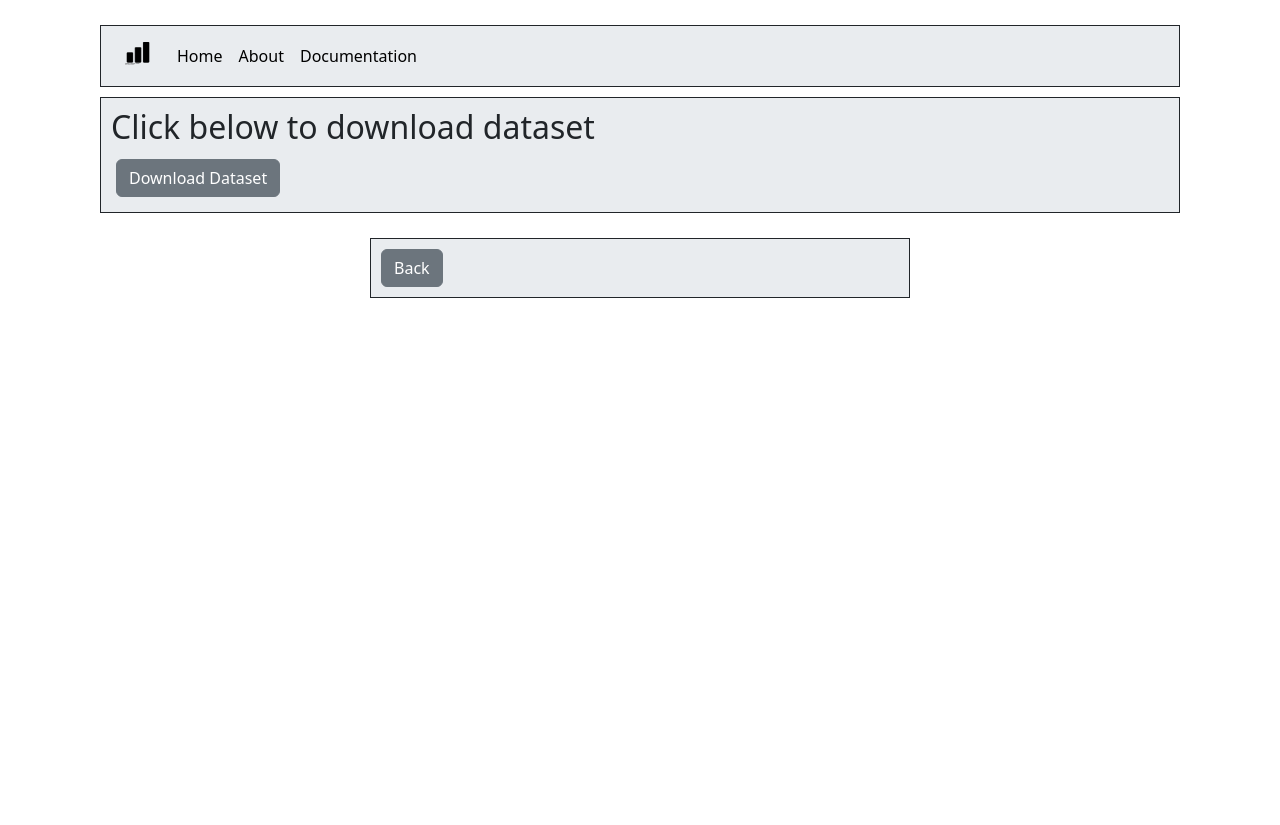
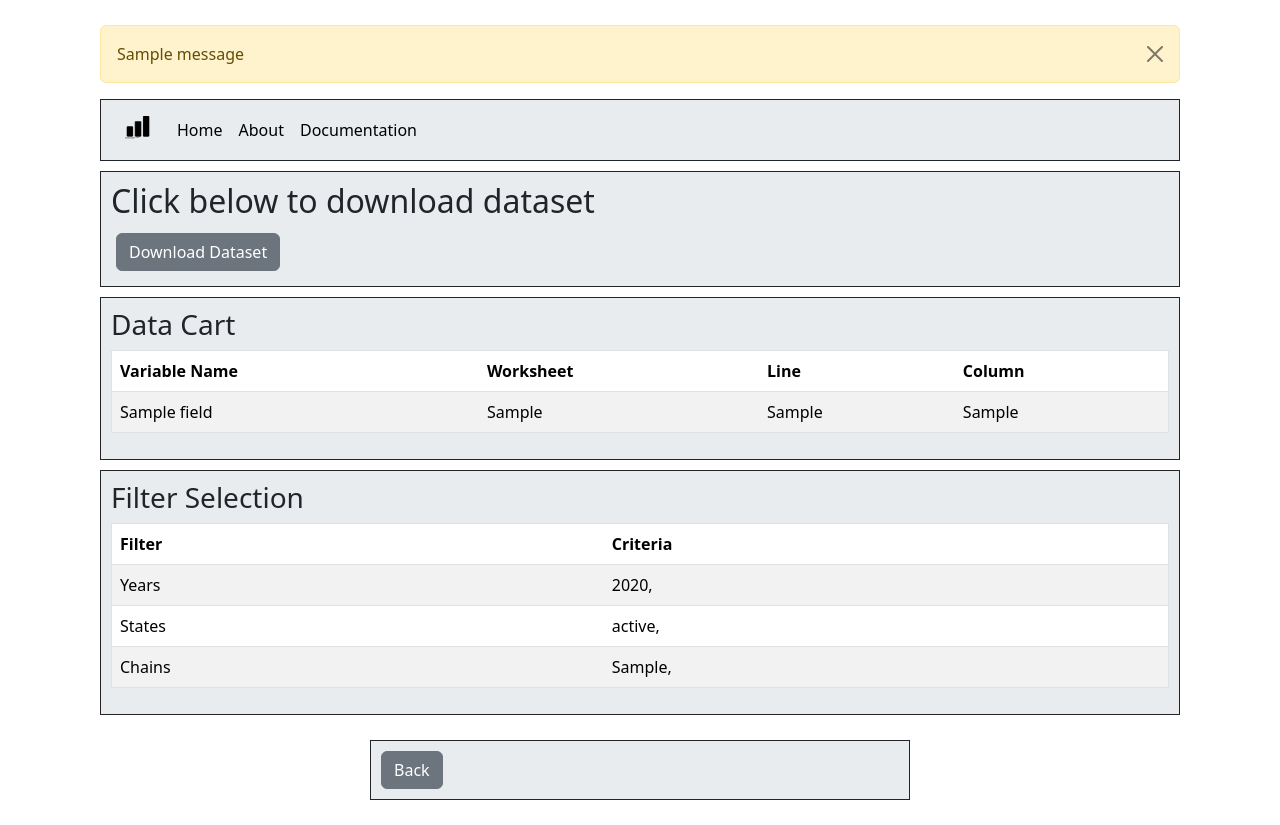
Before and after one commit to alogemann/open-hospital-data, a Flask app: page /download in a window 1280 px wide. Before the commit the page ends 298 px from the top, so only its background shows below. Run offline with Flask 3, Linux system fonts and the light colour scheme; tables that the repository leaves empty hold one stand-in row (values such as "Sample post"); one stand-in notice (Sample message) is shown; parts of the project's set-up code (start-up, migrations or seed data) failed here and were passed over.

Commit message:
added constaint and alert for dups

```diff
--- a/app_package/forms.py
+++ b/app_package/forms.py
@@ -14,7 +14,17 @@ fac_info_choices = [('medicare_id','Medicare ID'),('facility_name','Facility Nam
                     ('city','City'),('county','County'),('zip_code','Zip Code'),('state','State'),
                     ('non_for_profit','Non/For-Profit'),('dialysis_chain','Dialysis Chain')]
 
-utilization_choices = []
+utilization_choices = [('hemodialysis_treatments','Hemodialysis Treatments'),('peritoneal_treatments','Peritoneal Treatments'),
+                       ('home_hemo_treatments','Home Hemodialysis Treatments'),('home_peritoneal_treatment','Home Peritoneal Treatments'),
+                       ('total_treatments','Total Treatments'),('hemodialysis_patients','Hemodialysis Patients'),
+                       ('peritoneal_patients','Peritoneal Patients'),('home_dialysis_patients','Home Dialysis Patients'),
+                       ('transplant_received','Transplants Recieved'),('transplant_waitlist','Patients on Transplant Waitlist')]
+
+staff_choices = [('physicians','Physicians'),('registered_nurses','Registered Nurses'),
+                 ('licensed_practical_nurses','Licensed Practical Nurses'),('nurses_aides','Nurses Aides'),
+                 ('technicians','Technicians'),('social_workers','Social Workers'),('dieticians','Dieticians'),
+                 ('administrative','Administrative'),('management','Management'),('other','Other')]
+
 finance_choices = [('net_patient_revenue','Net Patient Revenue'),('operating_expenses','Operating Expenses'),
                    ('net_income_patient_services','Net Income Patient Services'),('covid_19_income','Covid-19 Income'),
                    ('other_income','Other Income'),('net_income','Net Income')]
@@ -24,6 +34,13 @@ state_choices = ['AK','AL', 'AR','AS','AZ','CA','CO','CT','DC','DE','FL','GA','G
                  ,'NJ','NM','NV','NY','OH','OK','OR','PA','PR','RI','SC','SD','TN','TX','UT','VA','VI'
                  ,'VT','WA','WI','WV','WY']
 
+chain_choices = [('DAVITA INC','DaVita Inc'),('FRESENIUS MEDICAL CARE  N.A.','Fresenius Medical Care'),
+                 ('U.S. RENAL CARE INC.','US Renal Care'),('DIALYSIS CLINIC  INC.','Dialysis Clinic Inc'),
+                 ('AMERICAN RENAL ASSOCIATES  INC.','American Renal Associates Inc'),('SATELLITE HEALTHCARE  INC.','Satellite Healthcare Inc'),
+                 ('UNIVERSITY OF UTAH','University of Utah'),('CENTERS FOR DIALYSIS CARE','Centers for Dialysis Care'),
+                 ('NORTHWEST KIDNEY CENTERS','Northwest Kidney Centers'),('WAKE FOREST UNIVERSITY','Wake Forest University'),
+                 ('DIALYZE HOLDINGS  LLC','Dialyze Holdings LLC'),('PURE LIFE RENAL  INC.','Pure Life Renal Inc'),
+                 ('GREENFIELD HEALTH SYSTEMS','Greenfield Health Systems'),('CA DIALYSIS MANAGEMENT SVCS  INC','CA Dialysis Management Services Inc')]
 #forms for custom data
 class FieldsForm(FlaskForm):
     worksheet = SelectField('Worksheet Code',choices = wksht_codes, validators=[DataRequired()])
@@ -33,7 +50,7 @@ class FieldsForm(FlaskForm):
     submit = SubmitField('Add to Cart')
 
 class ClearForm(FlaskForm):
-    clear = SubmitField('Clear Selection', validators=[DataRequired()])
+    clear = SubmitField('Clear All', validators=[DataRequired()])
 
 class DownloadForm(FlaskForm):
     download = SubmitField('Download Dataset', validators=[DataRequired()])
@@ -47,6 +64,7 @@ class PresetInfoForm(FlaskForm):
     facility_info = MultiCheckboxField('Facility Information', choices=fac_info_choices)
     utilization = MultiCheckboxField('Utilization Data', choices = utilization_choices)
     finance = MultiCheckboxField('Financial Statement', choices = finance_choices)
+    staff = MultiCheckboxField('Staff', choices=staff_choices)
     submit = SubmitField('Add Variables')
 
 class FacFilterForm(FlaskForm):
@@ -54,7 +72,8 @@ class FacFilterForm(FlaskForm):
     year_field = MultiCheckboxField('Year', choices=years)
     states = [(i,i) for i in state_choices]
     state_field = MultiCheckboxField('State/Territory', choices=states)
-    submit = SubmitField('Add Filters')
+    chain_field = MultiCheckboxField('Dialysis Chain', choices=chain_choices)
+    submit = SubmitField('Add Criteria')
 
 """
 class WorksheetForm(FlaskForm):
--- a/app_package/models.py
+++ b/app_package/models.py
@@ -1,6 +1,7 @@
 from app_package import db
 
 class Report_field(db.Model):
+
     id = db.Column(db.Integer, primary_key = True)
     var_name = db.Column(db.String(40), nullable = False)
     wksht_cd = db.Column(db.String(7), nullable = False)
@@ -51,6 +52,10 @@ class State_Field(db.Model):
     id = db.Column(db.Integer, primary_key = True)
     state = db.Column(db.String(2), nullable = False)
 
+class Chain_Field(db.Model):
+    id = db.Column(db.Integer, primary_key=True)
+    chain = db.Column(db.String(40), nullable = False)
+
 """
 class Worksheet_field(db.Model):
     id = db.Column(db.Integer, primary_key = True)
--- a/app_package/routes.py
+++ b/app_package/routes.py
@@ -1,9 +1,9 @@
 import pandas as pd
-from flask import render_template, redirect, send_file, url_for, request
-from sqlalchemy import text, select, desc
+from flask import render_template, redirect, send_file, url_for, request, flash
+from sqlalchemy import text, select, desc, exc
 from app_package import app, db
 from app_package.forms import ClearForm, FieldsForm, DownloadForm, PresetInfoForm, FacFilterForm
-from app_package.models import Report_field, Field_presets, Year_Field, Fac_Info_Field, State_Field
+from app_package.models import Report_field, Field_presets, Year_Field, Fac_Info_Field, State_Field, Chain_Field
 from app_package.helpers import format_field
 
 #home route
@@ -28,34 +28,31 @@ def presets():
 
     #post requests
 
+    #clear variable list
     elif clear_form.validate_on_submit():
         delete_fields = Report_field.__table__.delete()
         db.session.execute(delete_fields)
         db.session.commit()
-        print('clear form route')
         return redirect(url_for('presets'))
 
+    #add variable presets to report_field table
     elif preset_form.validate_on_submit():
-        for i in preset_form.data['facility_info']:
-            stmt = select(Field_presets).where(Field_presets.var_name == i)
-            field = db.session.scalars(stmt).first()
-            new_field = Report_field(var_name = field.var_name
-                                     ,wksht_cd = field.wksht_cd
-                                     ,line_num = field.line_num
-                                     ,clmn_num = field.clmn_num)
-            db.session.add(new_field)
-            db.session.commit()
-
-        for i in preset_form.data['finance']:
-            stmt = select(Field_presets).where(Field_presets.var_name == i)
-            field = db.session.scalars(stmt).first()
-            new_field = Report_field(var_name = field.var_name
-                                     ,wksht_cd = field.wksht_cd
-                                     ,line_num = field.line_num
-                                     ,clmn_num = field.clmn_num)
-            db.session.add(new_field)
-            db.session.commit()
-        print('preset form route')
+        for key in preset_form.data.keys():
+            if key in ['csrf_token','submit']:
+                continue
+            for i in preset_form.data[key]:
+                stmt = select(Field_presets).where(Field_presets.var_name == i)
+                field = db.session.scalars(stmt).first()
+                new_field = Report_field(var_name = field.var_name
+                                        ,wksht_cd = field.wksht_cd
+                                        ,line_num = field.line_num
+                                        ,clmn_num = field.clmn_num)
+                db.session.add(new_field)
+                try:
+                    db.session.commit()
+                except exc.IntegrityError:
+                    db.session.rollback()
+                    flash(f'{i} already selected')
         return(redirect(url_for('presets')))
     else:
         return '<h1>ERROR</h1>'
@@ -81,7 +78,12 @@ def custom():
                                     line_num = format_field(fields_form.line_number.data),
                                     clmn_num = format_field(fields_form.column_number.data))
         db.session.add(new_field)
-        db.session.commit()
+
+        try:
+            db.session.commit()
+        except exc.IntegrityError:
+            pass #send message to user
+
         return redirect(url_for('custom'))
 
     elif clear_form.validate_on_submit():
@@ -97,18 +99,53 @@ def custom():
 def filter():
 
     fac_filter_form = FacFilterForm()
+    clear_form = ClearForm()
+
+    years = [i.year for i in Year_Field.query.all()]
+    states = [i.state for i in State_Field.query.all()]
+    chains = [i.chain for i in Chain_Field.query.all()]
 
     if request.method == 'GET':
-        return render_template('filter.html',fac_filter_form=fac_filter_form)
+        return render_template('filter.html'
+                               ,fac_filter_form=fac_filter_form
+                               ,clear_form=clear_form
+                               ,years=years
+                               ,states=states
+                               ,chains=chains)
+    elif clear_form.validate_on_submit():
+        delete_years = Year_Field.__table__.delete()
+        db.session.execute(delete_years)
+        delete_states = State_Field.__table__.delete()
+        db.session.execute(delete_states)
+        delete_chains = Chain_Field.__table__.delete()
+        db.session.execute(delete_chains)
+        db.session.commit()
+        return redirect(url_for('filter'))
     elif request.method == 'POST':
         for i in fac_filter_form.data['year_field']:
             year_field = Year_Field(year = i)
             db.session.add(year_field)
-            db.session.commit()
+            try:
+                db.session.commit()
+            except exc.IntegrityError:
+                db.session.rollback()
+                flash(f'{i} already selected')
         for i in fac_filter_form.data['state_field']:
             state_field = State_Field(state = i)
             db.session.add(state_field)
-            db.session.commit()
+            try:
+                db.session.commit()
+            except exc.IntegrityError:
+                db.session.rollback()
+                flash(f'{i} already selected')
+        for i in fac_filter_form.data['chain_field']:
+            chain_field = Chain_Field(chain = i)
+            db.session.add(chain_field)
+            try:
+                db.session.commit()
+            except exc.IntegrityError:
+                db.session.rollback()
+                flash(f'{i} already selected')
         return redirect(url_for('filter'))
     else:
         return '<h1>ERROR</h1>'
@@ -118,8 +155,22 @@ def filter():
 def download():
     download_form = DownloadForm()
 
+    years = [i.year for i in Year_Field.query.all()]
+    states = [i.state for i in State_Field.query.all()]
+    chains = [i.chain for i in Chain_Field.query.all()]
+
+    all_fields = Report_field.query.all()
+
     if request.method == 'GET':
-        return render_template('download.html', download_form = download_form)
+        print(years)
+        print(states)
+        print(chains)
+        return render_template('download.html'
+                               ,download_form = download_form
+                               ,all_fields=all_fields
+                               ,years=years
+                               ,states=states
+                               ,chains=chains)
 
     elif download_form.validate_on_submit():
         db.session.execute(text('CALL build_variables();'))
@@ -129,14 +180,18 @@ def download():
         db.session.execute(text('CALL year_filter();'))
         db.session.commit()
         new_df = pd.DataFrame(db.session.execute(text('Select * from final_table')))
-        new_df.to_csv('app_package/static/custom.csv',index=False)
+        new_df.to_csv('app_package/static/data/custom.csv',index=False)
         db.session.execute(text('CALL delete_tables();'))
         delete_reports = Report_field.__table__.delete()
         delete_years = Year_Field.__table__.delete()
+        delete_states = State_Field.__table__.delete()
+        delete_chains = Chain_Field.__table__.delete()
         db.session.execute(delete_reports)
         db.session.execute(delete_years)
+        db.session.execute(delete_states)
+        db.session.execute(delete_chains)
         db.session.commit()
-        return send_file('static/custom.csv',as_attachment=True)
+        return send_file('static/data/custom.csv',as_attachment=True)
     else:
         return '<h1>ERROR</h1>'
 
--- a/app_package/static/styles.css
+++ b/app_package/static/styles.css
@@ -87,8 +87,6 @@ body {
     display: flex;
     flex-wrap: wrap;
 }
-
-.fac_filter li {
-    margin: 3px;
+#state_filter li {
     width: 75px;
 }
--- a/app_package/templates/base.html
+++ b/app_package/templates/base.html
@@ -10,9 +10,18 @@
   <link rel="stylesheet" href="{{url_for('static',filename='styles.css')}}">
   <link rel="icon" type="image/png" href="{{url_for('static',filename='favicon-32x32.png')}}" sizes="32x32" />
   <link rel="icon" type="image/png" href="{{url_for('static',filename='favicon-16x16.png')}}" sizes="16x16" />
-
 </head>
 <body>
+  {% with messages = get_flashed_messages() %}
+  {% if messages %}
+    {% for message in messages %}
+    <div class="alert alert-warning alert-dismissible fade show" role="alert">
+      {{message}}
+      <button type="button" class="btn-close" data-bs-dismiss="alert" aria-label="Close"></button>
+    </div>
+    {% endfor %}
+  {% endif %}
+{% endwith %}
       <nav class="container navbar navbar-expand-lg bg-body-secondary border border-dark">
         <div class="container-fluid">
           <a class="navbar-brand" href="{{url_for('index')}}">
--- a/app_package/templates/custom.html
+++ b/app_package/templates/custom.html
@@ -29,7 +29,7 @@
     </form>
 </div>
 <div class="container bg-body-secondary border border-dark">
-    <table class="table table-hover">
+    <table class="table table-hover table-striped border">
         <h3>Data Cart</h3>
         <thead>
         <tr>
@@ -37,6 +37,7 @@
             <th scope="col">Worksheet</th>
             <th scope="col">Line</th>
             <th scope="col">Column</th>
+            <th scope="col" style="width: 5%;">Remove</th>
         </tr>
         </thead>
         <tbody>
@@ -46,6 +47,7 @@
                     <td>{{var.wksht_cd}}</td>
                     <td>{{var.line_num}}</td>
                     <td>{{var.clmn_num}}</td>
+                    <td class="text-center" style="width: 5%;"><button class="btn btn-secondary btn-sm">X</button></td>
                 </tr>
             {% endfor %}
         </tbody>
--- a/app_package/templates/download.html
+++ b/app_package/templates/download.html
@@ -11,6 +11,68 @@
         </form>
     </div>
 </div>
+<div class="container bg-body-secondary border border-dark">
+    <table class="table table-hover table-striped border">
+        <h3>Data Cart</h3>
+        <thead>
+        <tr>
+            <th scope="col">Variable Name</th>
+            <th scope="col">Worksheet</th>
+            <th scope="col">Line</th>
+            <th scope="col">Column</th>
+        </tr>
+        </thead>
+        <tbody>
+            {% for var in all_fields %}
+                <tr>
+                    <td>{{var.var_name}}</td>
+                    <td>{{var.wksht_cd}}</td>
+                    <td>{{var.line_num}}</td>
+                    <td>{{var.clmn_num}}</td>
+                </tr>
+            {% endfor %}
+        </tbody>
+    </table>
+</div>
+
+<div class="container bg-body-secondary border border-dark">
+    <table class="table table-hover table-striped border">
+        <h3>Filter Selection</h3>
+        <thead>
+        <tr>
+            <th scope="col">Filter</th>
+            <th scope="col">Criteria</th>
+        </tr>
+        </thead>
+        <tbody>
+                <tr>
+                    <td>Years</td>
+                    <td>
+                        {% for year in years%}
+                            {{year}},
+                        {% endfor %}
+                    </td>
+                </tr>
+                <tr>
+                    <td>States</td>
+                    <td>
+                        {% for state in states%}
+                            {{state}},
+                        {% endfor %}
+                    </td>
+                </tr>
+                <tr>
+                    <td>Chains</td>
+                    <td>
+                        {% for chain in chains%}
+                            {{chain}},
+                        {% endfor %}
+                    </td>
+                </tr>
+        </tbody>
+    </table>
+</div>
+
 <div class="container bg-body-secondary border border-dark" id="download-foot">
     <a class="btn btn-secondary" href="{{url_for('filter')}}" role="button">Back</a>
 </div>
```
Also changed, not shown: app_package/templates/filter.html (+49 -2 lines), app_package/templates/presets.html (+13 -2 lines).
